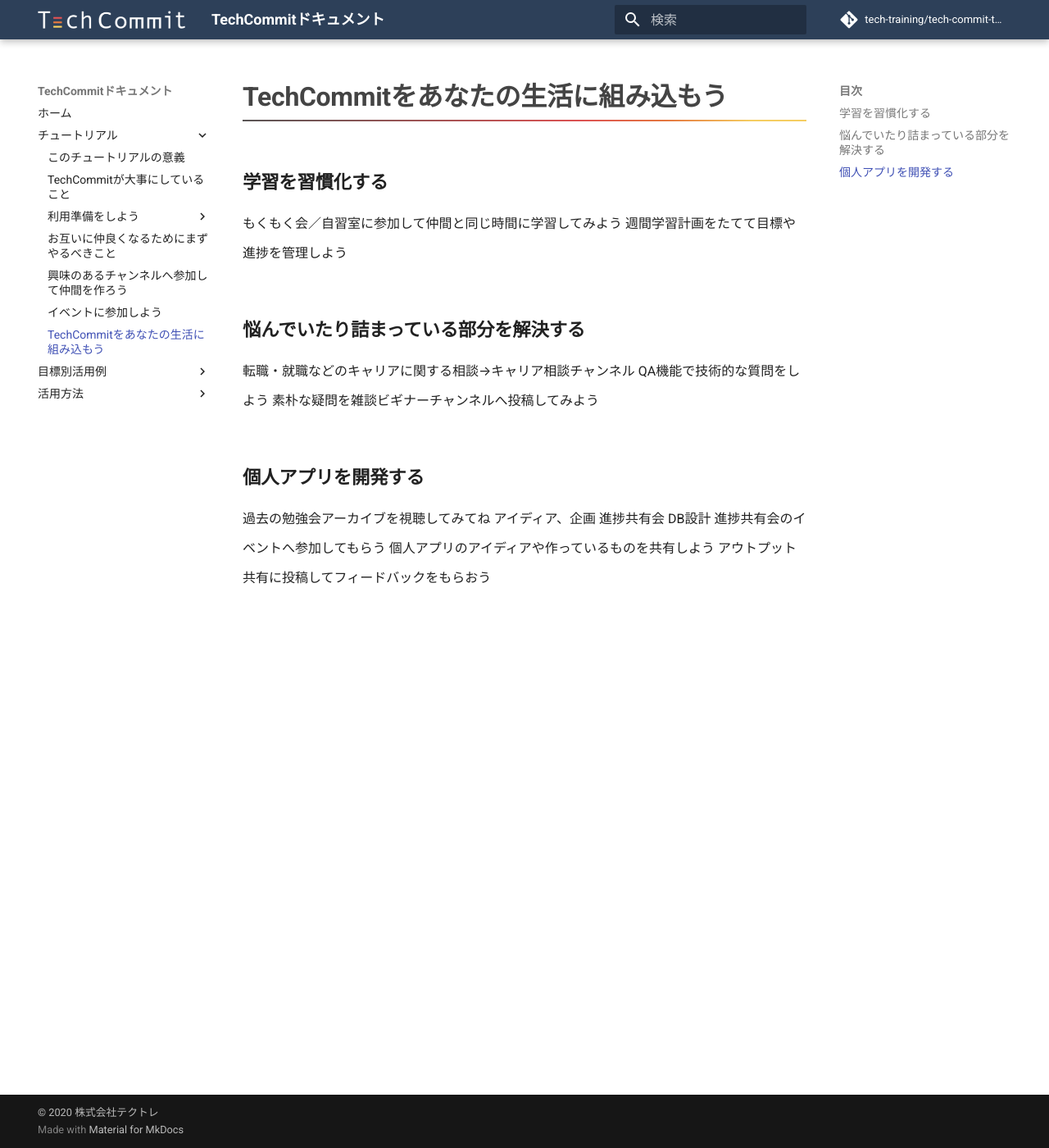
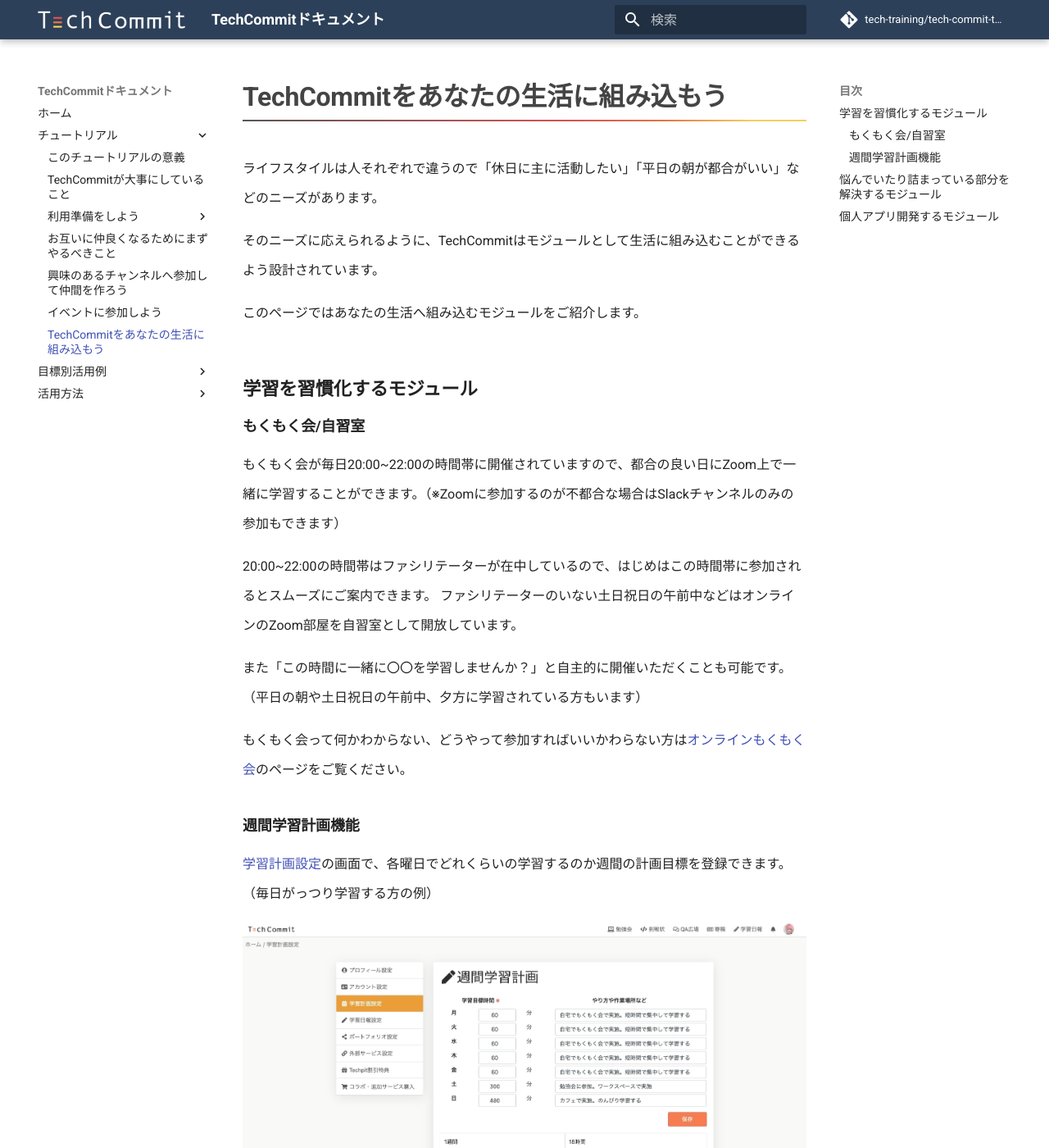
Before and after one commit to tech-training/tech-commit-doc, an MkDocs documentation site: the page built from docs/tutorial/include-techcommit-in-your-life.md, in a window 1280 px wide and 1400 px high. Shown: the whole window at 82% size. Built offline with MkDocs 1.6.1 and Material for MkDocs 9.7.7, drawn with Linux system fonts in a browser that asks for light colours; comment, search, counter and statistics services are not loaded; some of the changed text lies outside the part shown.

Commit message:
学習計画の説明まで

```diff
--- a/docs/tutorial/include-techcommit-in-your-life.md
+++ b/docs/tutorial/include-techcommit-in-your-life.md
@@ -1,17 +1,49 @@
-## 学習を習慣化する
-もくもく会／自習室に参加して仲間と同じ時間に学習してみよう
-週間学習計画をたてて目標や進捗を管理しよう
+ライフスタイルは人それぞれで違うので「休日に主に活動したい」「平日の朝が都合がいい」などのニーズがあります。
 
-## 悩んでいたり詰まっている部分を解決する
+そのニーズに応えられるように、TechCommitはモジュールとして生活に組み込むことができるよう設計されています。
+
+このページではあなたの生活へ組み込むモジュールをご紹介します。
+
+## 学習を習慣化するモジュール
+### もくもく会/自習室
+もくもく会が毎日20:00~22:00の時間帯に開催されていますので、都合の良い日にZoom上で一緒に学習することができます。（※Zoomに参加するのが不都合な場合はSlackチャンネルのみの参加もできます）
+
+20:00~22:00の時間帯はファシリテーターが在中しているので、はじめはこの時間帯に参加されるとスムーズにご案内できます。
+ファシリテーターのいない土日祝日の午前中などはオンラインのZoom部屋を自習室として開放しています。
+
+また「この時間に一緒に〇〇を学習しませんか？」と自主的に開催いただくことも可能です。（平日の朝や土日祝日の午前中、夕方に学習されている方もいます）
+
+もくもく会って何かわからない、どうやって参加すればいいかわらない方は[オンラインもくもく会](/mokumoku)のページをご覧ください。
+
+### 週間学習計画機能
+[学習計画設定](https://www.tech-commit.jp/your/weekly_learning_plan/edit)の画面で、各曜日でどれくらいの学習するのか週間の計画目標を登録できます。（毎日がっつり学習する方の例）
+
+![学習計画設定画面](/images/tutorial/study-plan.jpg)
+
+登録すると[マイページのトップ画面](https://www.tech-commit.jp/)で学習ステータスをグラフで確認できます。
+![学習ステータス](/images/tutorial/study-graph.jpg)
+
+計画は赤い線、学習した時間を[学習日報機能](/learning-report/)で登録するとオレンジ色の線で表示されます。
+
+赤い線に沿って計画通りに学習できるよう頑張っていきましょう！
+
+累計の学習時間も確認できるので、自分の学習結果がコツコツ積み上がっていくことを実感できます。
+
+## 悩んでいたり詰まっている部分を解決するモジュール
 転職・就職などのキャリアに関する相談→キャリア相談チャンネル
+
 QA機能で技術的な質問をしよう
+
 素朴な疑問を雑談ビギナーチャンネルへ投稿してみよう
 
-## 個人アプリを開発する
+## 個人アプリ開発するモジュール
 過去の勉強会アーカイブを視聴してみてね
 アイディア、企画
 進捗共有会
 DB設計
+
 進捗共有会のイベントへ参加してもらう
+
 個人アプリのアイディアや作っているものを共有しよう
+
 アウトプット共有に投稿してフィードバックをもらおう
```
Also changed, not shown: docs/images/tutorial/study-graph.jpg (added), docs/images/tutorial/study-plan.jpg (added).
